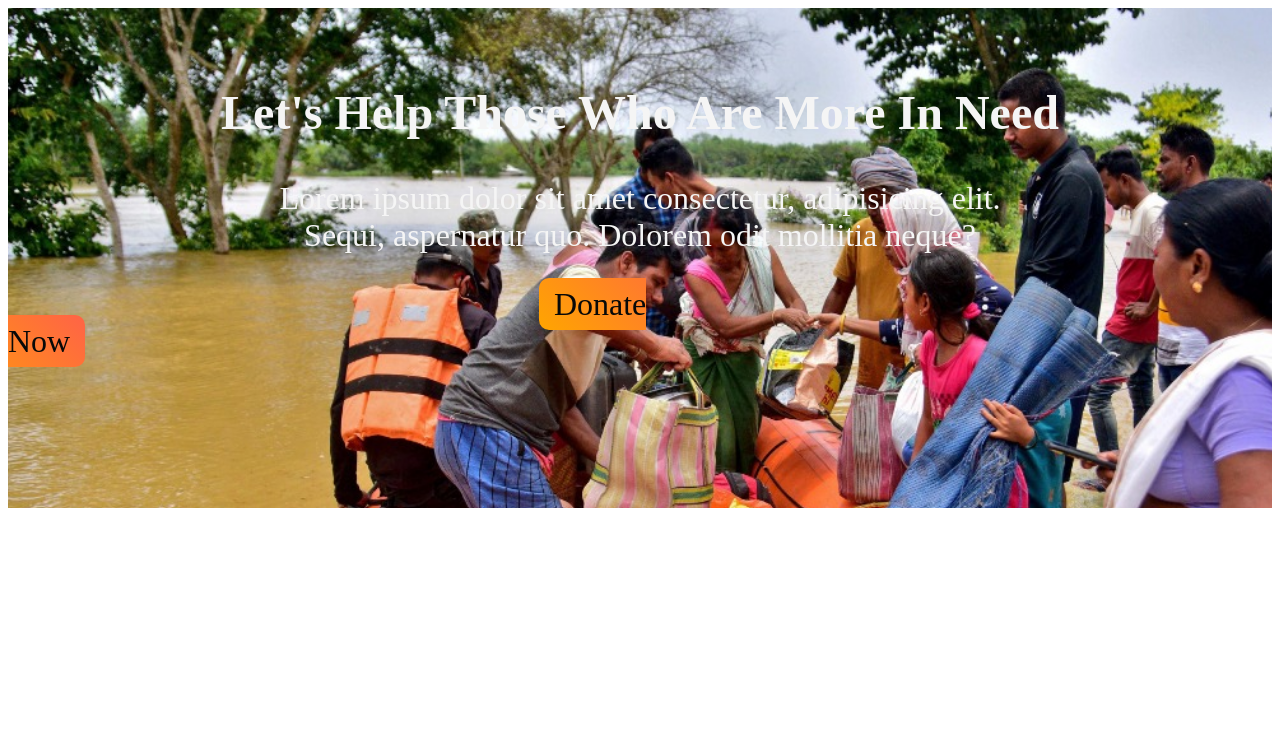
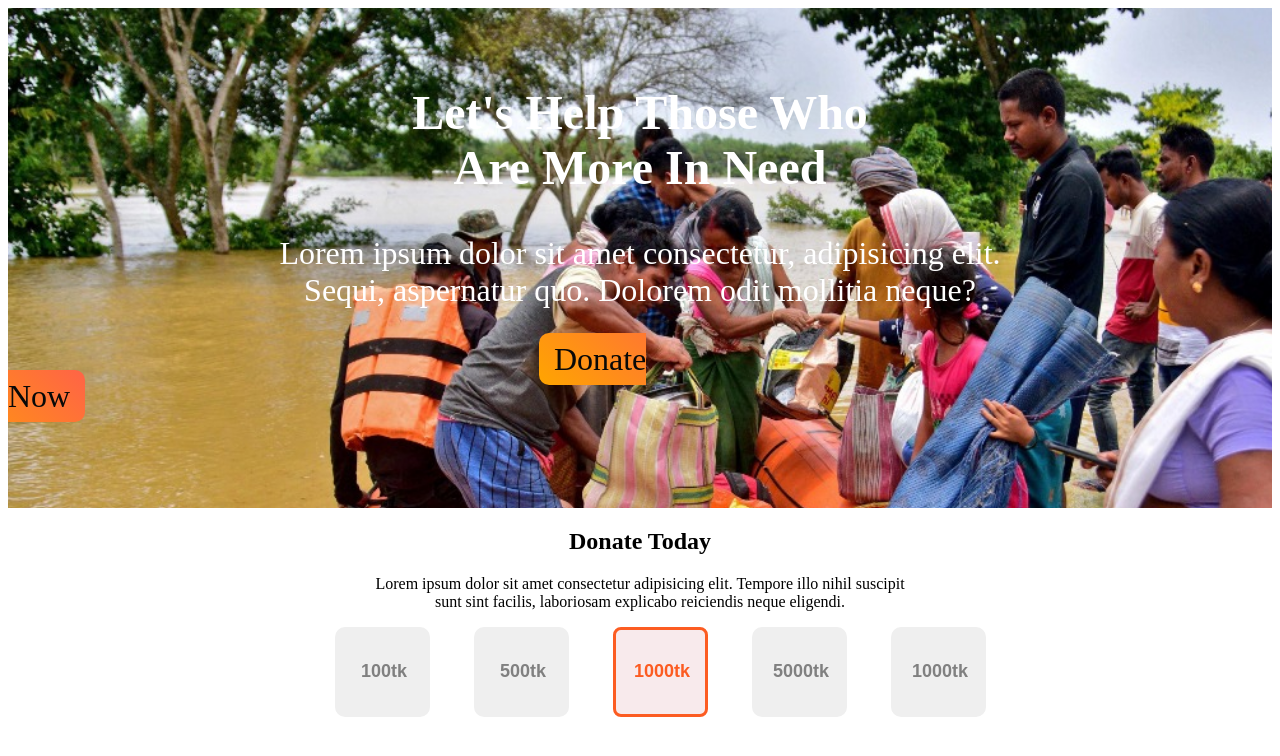
Before and after one commit to asshafi/donation-nation, a plain HTML site: page index.html in a window 1280 px wide. Drawn offline with Linux system fonts and the light colour scheme.

Commit message:
donate new commit

```diff
--- a/index.html
+++ b/index.html
@@ -13,7 +13,7 @@
     <section id="banner">
         <span class="topspeach">
 
-            <h1>Let's Help Those Who Are More In Need</h1>
+            <h1>Let's Help Those Who <br> Are More In Need</h1>
             <p>Lorem ipsum dolor sit amet consectetur, adipisicing elit. <br> Sequi, aspernatur quo.
                 Dolorem
                 odit mollitia
@@ -22,6 +22,22 @@
             <a class="linkbutton" href="https://www.google.com" target="_blank">Donate Now</a>
         </span>
     </section>
+    <section class="donatetoday">
+        <div id="donate">
+            <h1>Donate Today</h1>
+            <p>Lorem ipsum dolor sit amet consectetur adipisicing elit. Tempore illo nihil suscipit <br> sunt sint
+                facilis,
+                laboriosam explicabo reiciendis neque eligendi.</p>
+            <button class="amountlist">100tk</button>
+            <button class="amountlist">500tk</button>
+            <button id="highlight">1000tk</button>
+            <button class="amountlist">5000tk</button>
+            <button class="amountlist">1000tk</button>
+
+
+        </div>
+
+    </section>
 </body>
 
 </html>
--- a/style.css
+++ b/style.css
@@ -6,16 +6,15 @@
     background-attachment: fixed;
     height: 500px;
     width: auto;
-
-
 }
 
 .topspeach {
-    color: whitesmoke;
+    color: white;
     text-align: center;
     margin: 35% 45% 35%;
     text-shadow: 2px;
     font-size: xx-large;
+    text-shadow: 100px;
 
 
 }
@@ -30,3 +29,34 @@
     color: rgb(8, 9, 8);
     margin-left: 42%;
 }
+
+#donate {
+    text-align: center;
+}
+
+.amountlist {
+    margin-left: 40px;
+    padding-left: 10px;
+    color: gray;
+    height: 90px;
+    width: 95px;
+    font-weight: 800;
+    font-size: large;
+    border-radius: 10px;
+    border: 10px;
+}
+
+#highlight {
+    margin-left: 40px;
+    padding-left: 10px;
+    color: rgb(252, 92, 34);
+    height: 90px;
+    width: 95px;
+    font-weight: 800;
+    font-size: large;
+    border-radius: 8px;
+    border: 3px solid;
+    border-color: rgb(252, 92, 34);
+    background-color: rgb(248, 234, 236);
+
+}
```
